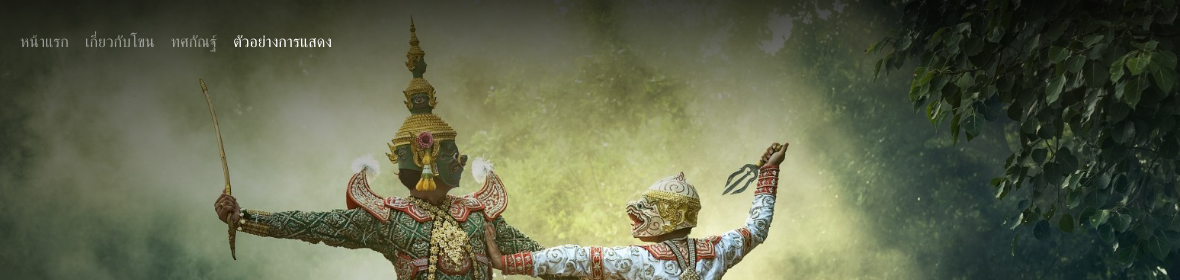
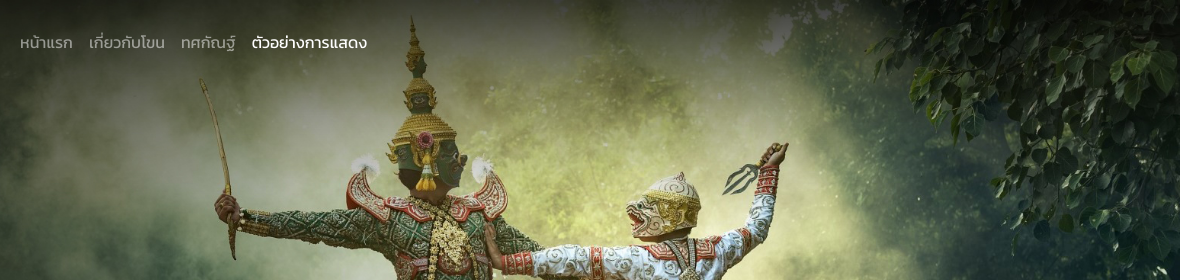
Before and after one commit to Tsunavasabi/TosSaKan, a plain HTML site: page example.html in a window 1280 px wide. Shown: the top 280 px of the page, 100-1280 px from the left. Drawn offline with nearby package versions, Linux system fonts and the light colour scheme; a web font is replaced by a local one.

Commit message:
add font to navbar

```diff
--- a/example.css
+++ b/example.css
@@ -89,3 +89,7 @@ footer {
     background-color: #fff;
     text-align: justify;
 }
+
+.navbar-nav {
+    font-family: 'Kanit';
+}
```
